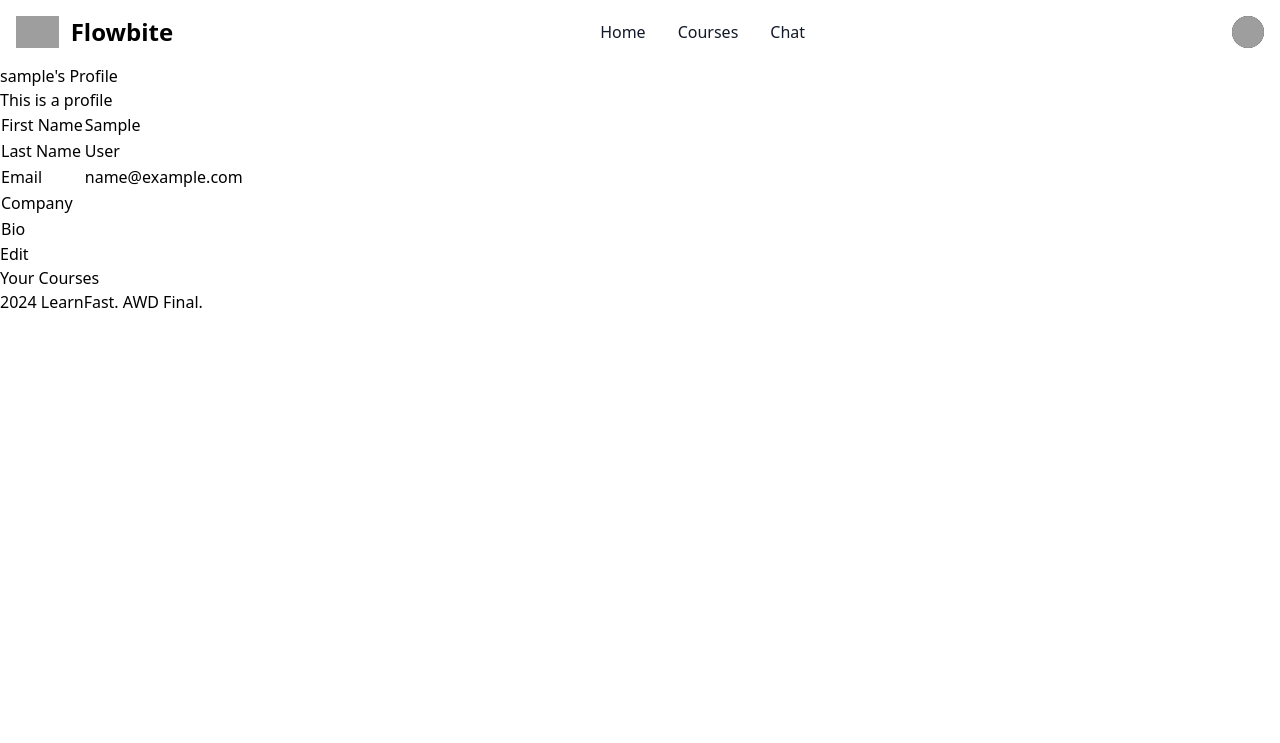
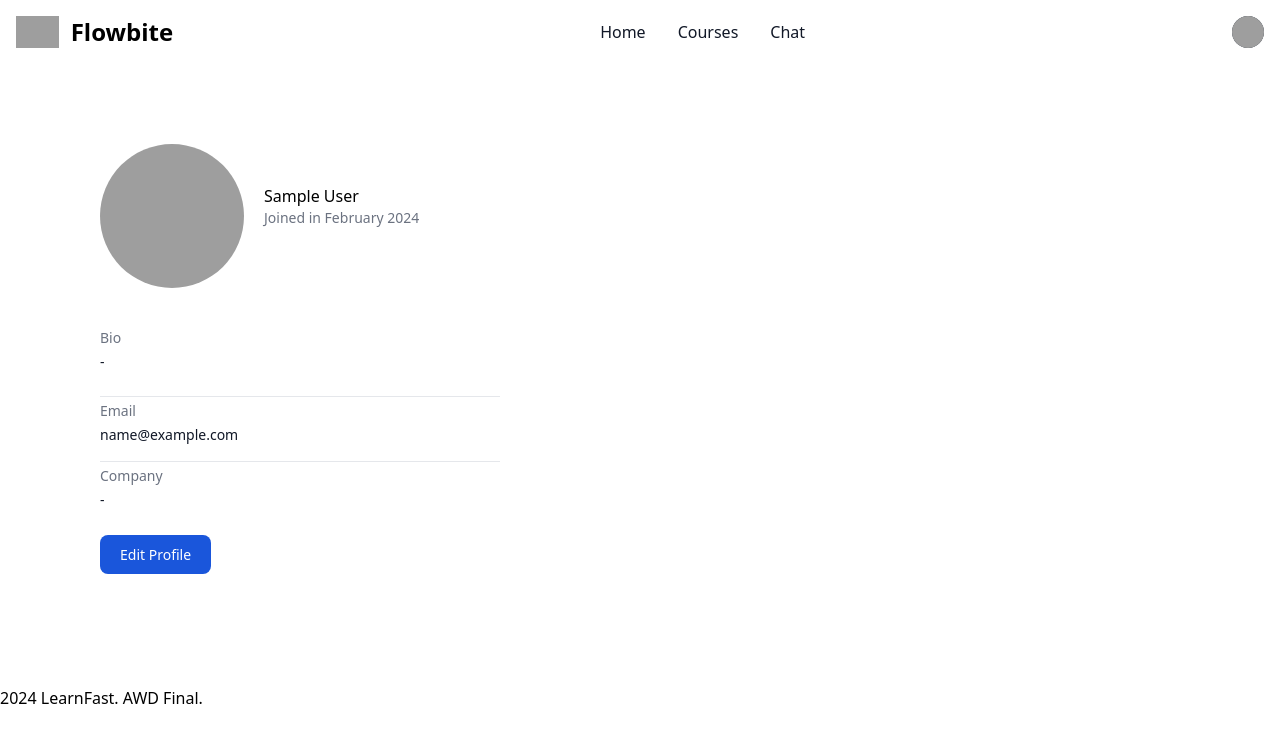
Before and after one commit to AntoineTA/LearnFast, a Django app: page /profile/1 in a window 1280 px wide. Shown: the top 743 px of the page. Run offline with Django 5.2, Linux system fonts and the light colour scheme; the visitor is signed in with stand-in values (Sample User, id 1); data comes from the database, SQL or seed files in the repository; data that the repository does not hold is empty; style sheets or scripts are compiled from the project's sources; some libraries are stand-ins or nearby versions; grey boxes are pictures that could not be loaded.

Commit message:
styled user profile

```diff
--- a/main/forms.py
+++ b/main/forms.py
@@ -11,7 +11,7 @@ class SignupForm(UserCreationForm):
 class ProfileForm(forms.ModelForm):
     class Meta:
         model = User
-        fields = ('first_name', 'last_name', 'email', 'bio', 'company')
+        fields = ('first_name', 'last_name', 'email', 'bio', 'company', 'status')
 
 class CourseForm(forms.ModelForm):
     class Meta:
--- a/main/templates/profile/detail.html
+++ b/main/templates/profile/detail.html
@@ -1,37 +1,79 @@
 {% extends "base.html" %}
+{% load main_tags %}
 
 {% block content %}
-    <h1>{{ user.username }}'s Profile</h1>
-    <p>This is a profile</p>
-    <table>
-        <tr>
-            <td>First Name</td>
-            <td>{{ user.first_name }}</td>
-        </tr>
-        <tr>
-            <td>Last Name</td>
-            <td>{{ user.last_name }}</td>
-        </tr>
-        <tr>
-            <td>Email</td>
-            <td>{{ user.email }}</td>
-        </tr>
-        <tr>
-            <td>Company</td>
-            <td>{{ user.company }}</td>
-        </tr>
-        <tr>
-            <td>Bio</td>
-            <td>{{ user.bio }}</td>
-        </tr>
-    </table>
+<div class="md:flex mx-20 my-20">
+    <!-- Left Column -->
+    <div class="md:w-2/5 md:mx-5 mb-10">
+        <div class="flex items-center gap-4">
+            <img class="w-36 h-36 rounded-full" src="/docs/images/people/profile-picture-5.jpg" alt="">
+            <div class="font-medium dark:text-white ml-1">
+                <div>{% displayname user %}</div>
+                <div class="text-sm text-gray-500 dark:text-gray-400">Joined in {{ user.date_joined|date:"F Y" }}</div>
+                <div class="mt-5 italic text-sm text-gray-500 dark:text-gray-400"> {{ user.status }}</div>
+            </div>
+        </div>
 
-    {% if user == request.user %}
-        <a href="{% url 'profile:edit' %}">Edit</a>
-        <h2>Your Courses</h2>
-        {% for course in user.courses.all %}
-            <p>{{ course.name }}</p>
-        {% endfor %}
-    {% endif %}
+        <dl class="max-w-md text-gray-900 divide-y divide-gray-200 dark:text-white dark:divide-gray-700 mt-10">
+            <div class="flex flex-col pb-3 mb-3">
+                <dt class="mb-1 text-gray-500 md:text-sm dark:text-gray-400">Bio</dt>
+                <dd class="text-sm text-justify font-normal">
+                    {% if user.bio %}
+                        {{ user.bio }}
+                    {% else %}
+                        -
+                    {% endif %}
+                </dd>
+            </div>
+            <div class="flex flex-col pb-3 mb-1">
+                <dt class="mt-1 mb-1 text-gray-500 md:text-sm dark:text-gray-400">Email</dt>
+                <dd class="text-sm font-medium">
+                    {% if user.email %}
+                        <a href="mailto:{{ user.email }}">{{ user.email }}</a>
+                    {% else %}
+                        -
+                    {% endif %}
+                </dd>
+            </div>
+            <div class="flex flex-col pb-3">
+                <dt class="mt-1 mb-1 text-gray-500 md:text-sm dark:text-gray-400">Company</dt>
+                <dd class="text-sm font-medium">
+                    {% if user.company %}
+                        {{ user.company }}
+                    {% else %}
+                        -
+                    {% endif %}
+                </dd>
+            </div>
+        </dl>
+        <div class="mt-5">
+            {% if user == request.user %}
+                <a class="text-white bg-blue-700 hover:bg-blue-800 focus:ring-4 focus:ring-blue-300 font-medium rounded-lg text-sm px-5 py-2.5 me-2 mb-2 dark:bg-blue-600 dark:hover:bg-blue-700 focus:outline-none dark:focus:ring-blue-800" href="{% url 'profile:edit' %}">Edit Profile</a>
+            {% endif %}
+        </div>
+    </div>
+
+    <!-- Right column -->
+    <div class="md:w-3/5 md:ml-20">
+        <ul class="max-w-md divide-y divide-gray-200 dark:divide-gray-700">
+            {% for course in user.courses.all %}
+            <li class="py-3 sm:py-4 text-gray-500 rounded-lg hover:text-gray-900 hover:bg-gray-100 dark:text-gray-400 dark:bg-gray-800 dark:hover:bg-gray-700 dark:hover:text-white">
+                <a href="{% url 'course:detail' course.id %}">
+                <div class="flex items-center space-x-4 rtl:space-x-reverse">
+                  <div class="flex-1 min-w-0">
+                     <p class="text-sm font-medium text-gray-900 truncate dark:text-white">
+                        {{ course.name }}
+                     </p>
+                     <p class="text-sm text-gray-500 truncate dark:text-gray-400">
+                        Instructor: {{ course.teacher }}
+                     </p>
+                  </div>
+                </div>
+            </a>
+            </li>
+            {% endfor %}
+         </ul>
+    </div>
+</div>
 
 {% endblock %}
--- a/main/templates/profile/edit.html
+++ b/main/templates/profile/edit.html
@@ -31,6 +31,10 @@
             <td>{{ form.bio.label_tag }}</td>
             <td>{{ form.bio }}</td>
         </tr>
+        <tr>
+            <td>{{ form.status.label_tag }}</td>
+            <td>{{ form.status }}</td>
+        </tr>
     </table>
 
     <input type="submit" value="save">
--- a/main/templatetags/main_tags.py
+++ b/main/templatetags/main_tags.py
@@ -15,7 +15,12 @@ def unread_notifications(user):
 
 @register.simple_tag
 def displayname(user):
-    return user.first_name if user.first_name else user.username
+    if user.first_name and user.last_name:
+        return user.first_name + ' ' + user.last_name
+    elif user.first_name:
+        return user.first_name
+    else:
+        return user.username
 
 @register.simple_tag
 def displayrole(user):
```
